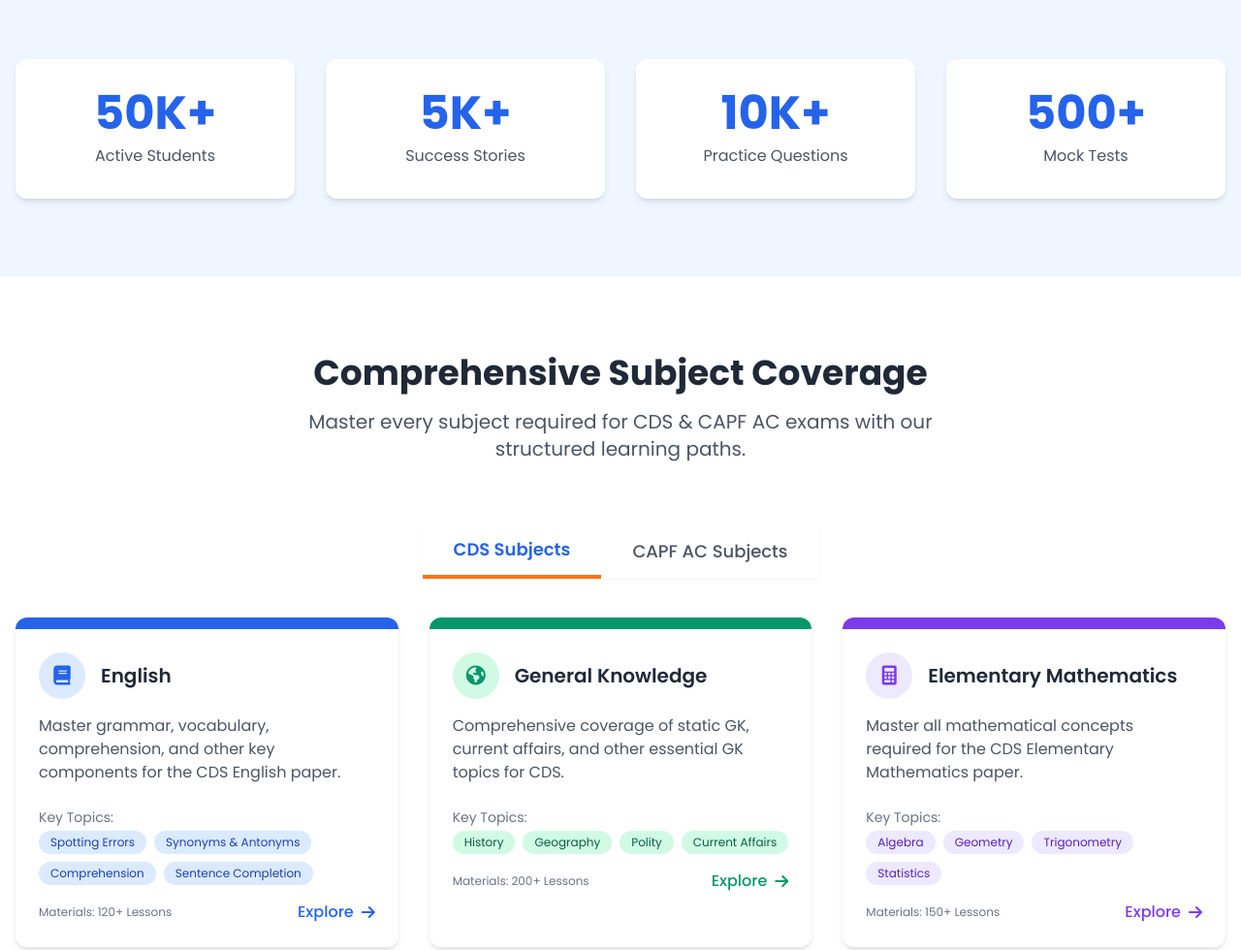
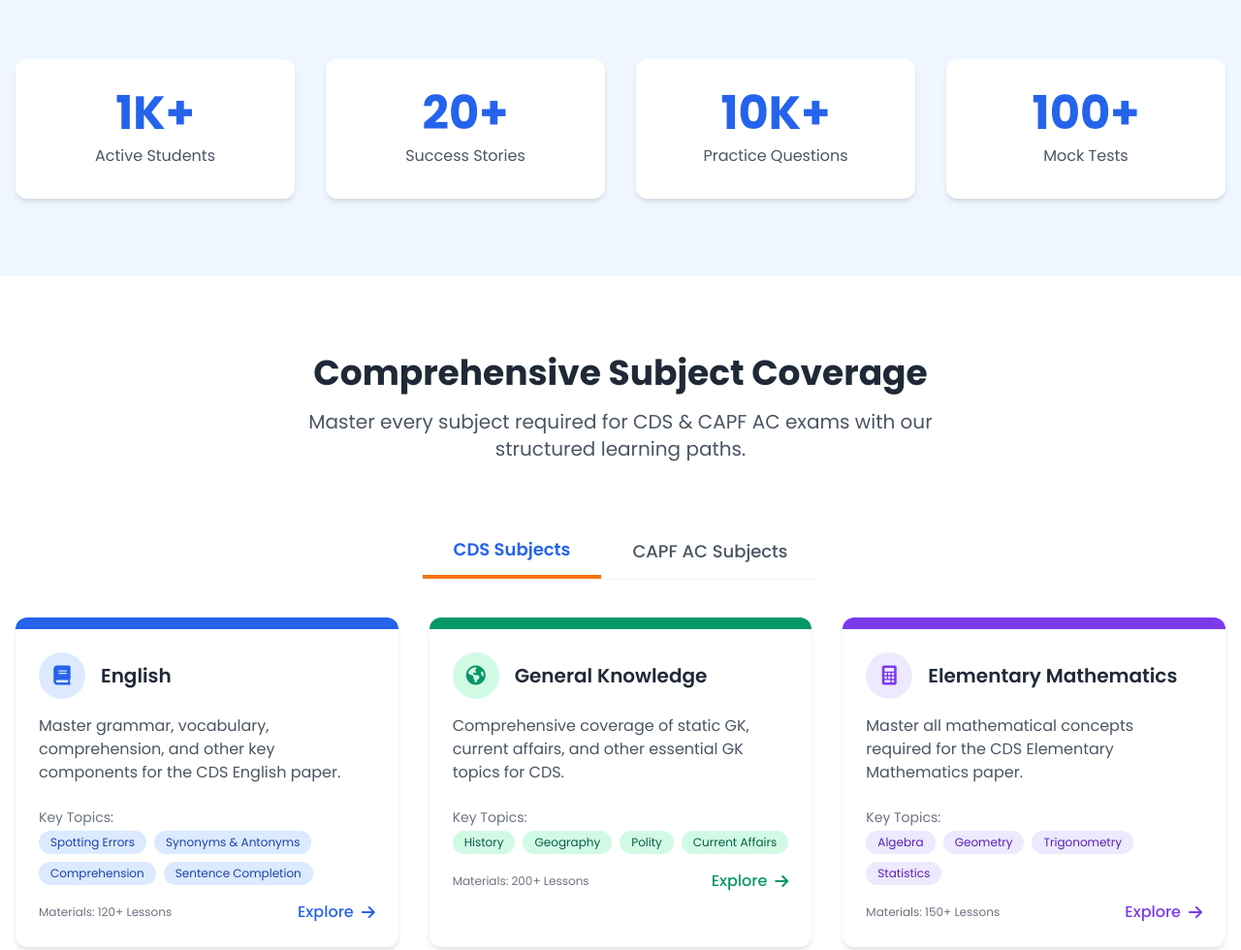
Before and after one commit to roshanXdev/StratumX, a plain HTML site: page index.html in a window 1280 px wide. Shown: the part 1647-2627 px from the top of the page at 97% size. Drawn offline with nearby package versions, Linux system fonts and the light colour scheme.

Commit message:
Update StratumX Impact stats

```diff
--- a/index.html
+++ b/index.html
@@ -236,13 +236,13 @@ Take Next Mock Test
 <div class="grid grid-cols-2 lg:grid-cols-4 gap-8">
 <!-- Stat 1 -->
 <div class="stat-card bg-white rounded-xl shadow-md p-8 text-center" data-aos="fade-up" data-aos-delay="100">
-<p class="text-5xl font-bold text-blue-600 mb-2">50K+</p>
+<p class="text-5xl font-bold text-blue-600 mb-2">1K+</p>
 <p class="text-gray-600">Active Students</p>
 </div>
 
 <!-- Stat 2 -->
 <div class="stat-card bg-white rounded-xl shadow-md p-8 text-center" data-aos="fade-up" data-aos-delay="200">
-<p class="text-5xl font-bold text-blue-600 mb-2">5K+</p>
+<p class="text-5xl font-bold text-blue-600 mb-2">20+</p>
 <p class="text-gray-600">Success Stories</p>
 </div>
 
@@ -254,7 +254,7 @@ Take Next Mock Test
 
 <!-- Stat 4 -->
 <div class="stat-card bg-white rounded-xl shadow-md p-8 text-center" data-aos="fade-up" data-aos-delay="400">
-<p class="text-5xl font-bold text-blue-600 mb-2">500+</p>
+<p class="text-5xl font-bold text-blue-600 mb-2">100+</p>
 <p class="text-gray-600">Mock Tests</p>
 </div>
 </div>
@@ -1239,7 +1239,6 @@ Start New Discussion
 <div class="flex items-center">
 <i class="fas fa-eye mr-1"></i>
 <span>156</span>
-</div>
 </div>
 </div>
 </div>
```
